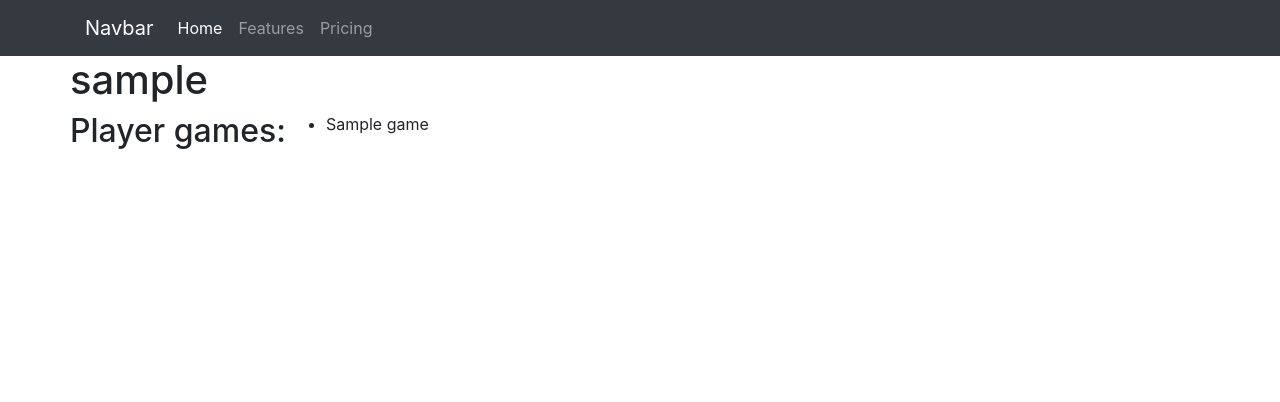
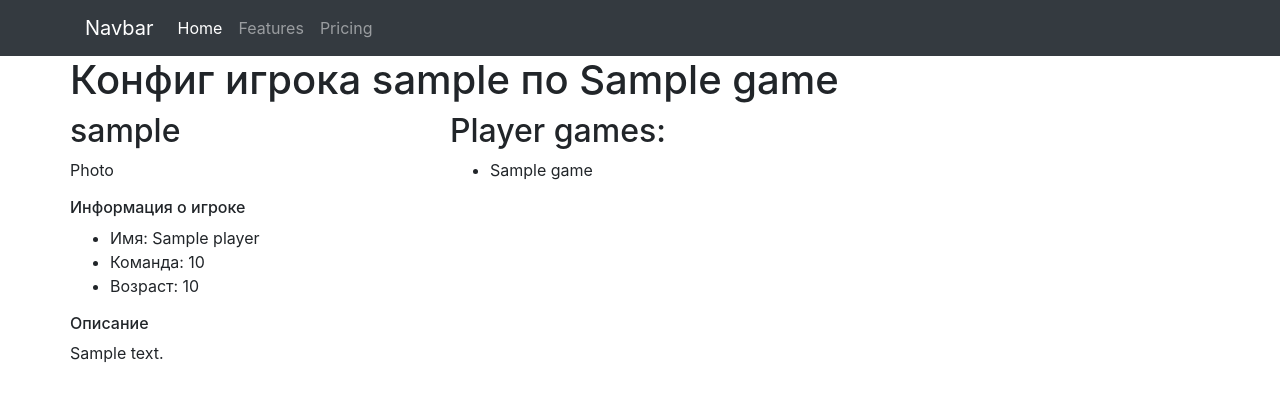
Before and after one commit to niklod/gcf, a Django app: a page that uses gcf/templates/gcf/player_detail.html in a window 1280 px wide. Shown: the top 402 px of the page. Run offline with Django 3.2, Linux system fonts and the light colour scheme; tables that the repository leaves empty hold one stand-in row (values such as "Sample post"); parts of the project's set-up code (start-up, migrations or seed data) failed here and were passed over; some libraries are stand-ins or nearby versions.

Commit message:
extend player template

```diff
--- a/gcf/templates/gcf/player_detail.html
+++ b/gcf/templates/gcf/player_detail.html
@@ -1,13 +1,39 @@
 {% extends 'gcf/base.html' %}
 {% block app_content %}
 <div class="row">
-    <h1>{{player.nickname}}</h1>
+    <div class="row col-md-12">
+        <h1>Конфиг игрока {{ player.nickname }} по {{ game.name }}</h1>
+    </div>
+    <div class="col-md-4">
+        <div class="row">
+            <h2>{{player.nickname}}</h2>
         </div>
         <div class="row">
+            <p>Photo</p>
+        </div>
+        <div class="row">
+            <h6>Информация о игроке</h2>
+        </div>
+        <div class="row">
+            <ul>
+                <li>Имя: {{ player.name }}</li>
+                <li>Команда: {{ player.age }}</li>
+                <li>Возраст: {{ player.age }}</li>
+            </ul>
+        </div>
+        <div class="row">
+            <h6>Описание</h6>
+        </div>
+        <div class="row">
+            <p>{{ player.description }}</p>
+        </div>
+    </div>
+    <div class="col-md-8">
+        <div class="row">
             {% if player.games.all %}
-    <div>
             <h2>Player games:</h2>
         </div>
+        <div class="row">
             <div>
                 <ul>
                     {% for game in player.games.all %}
@@ -17,4 +43,6 @@
             </div>
             {% endif %}
         </div>
+    </div>
+</div>
 {% endblock %}
```
Also changed, not shown: gcf/templates/gcf/player_list.html (deleted, +0 -9 lines). Lines whose indentation alone changed are shown as unchanged.
